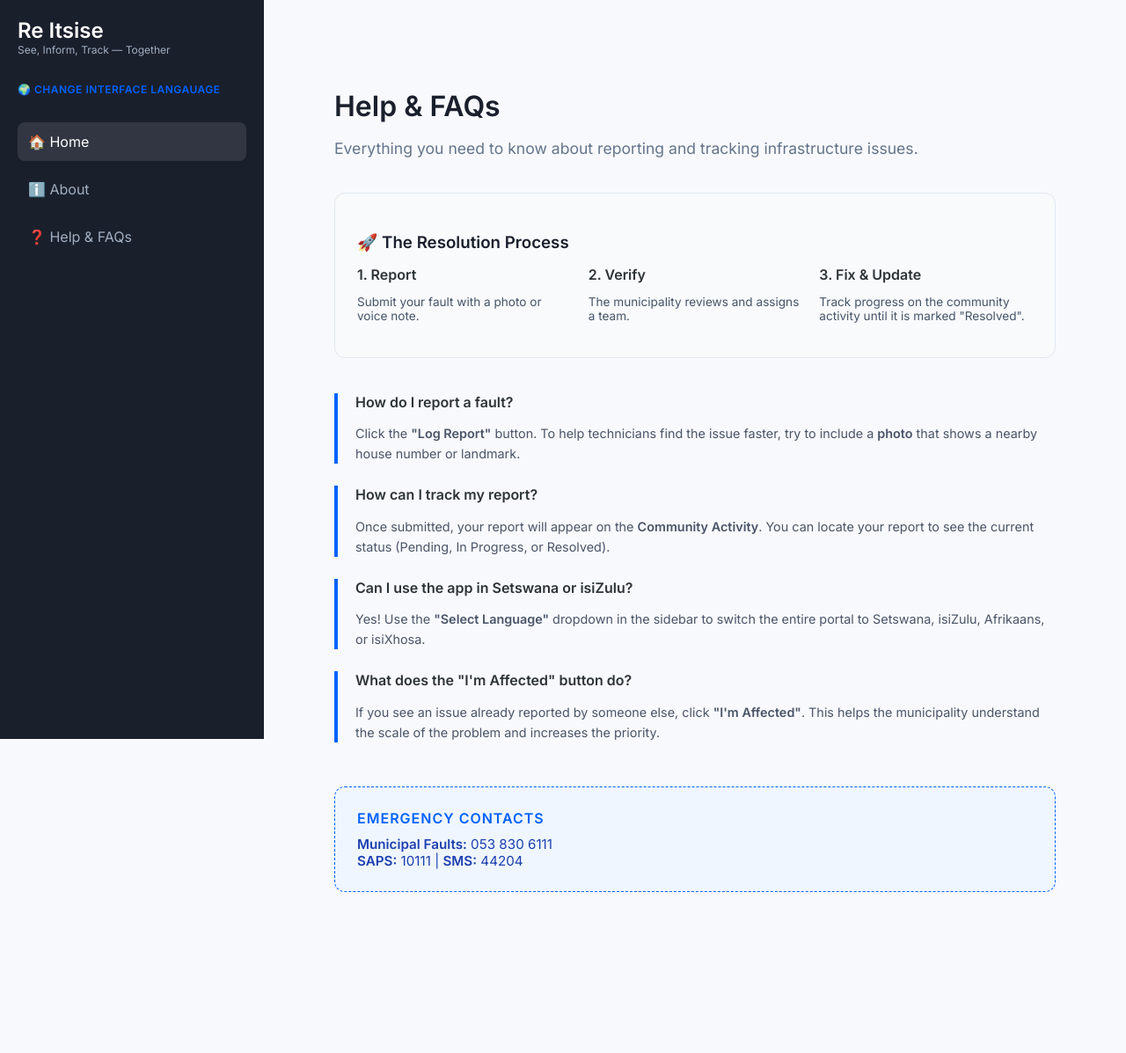
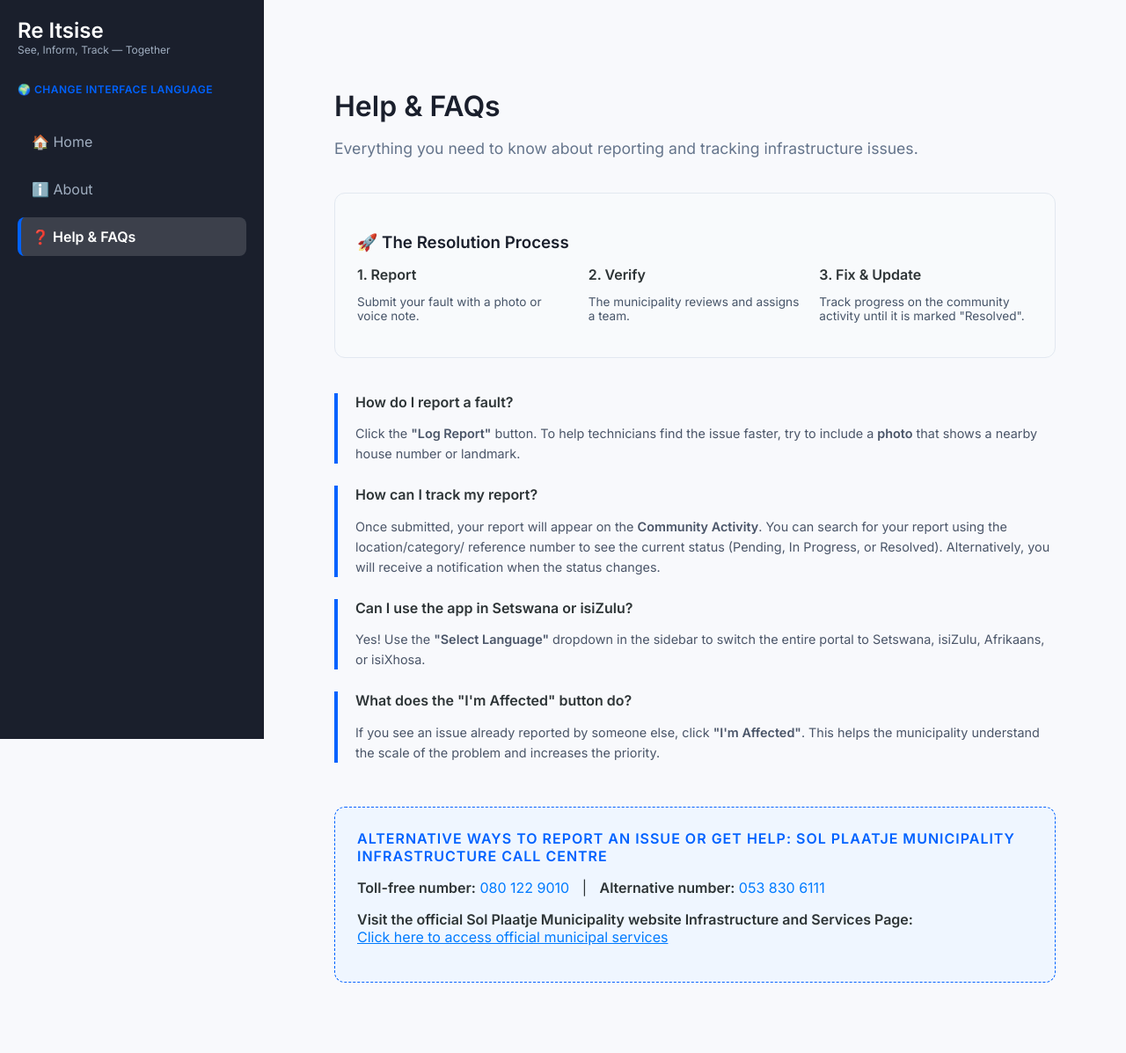
Before and after one commit to Sni180/Re-Itsise, a Django app: page /help/ in a window 1280 px wide. Shown: the whole page at 88% size. Before the commit the page ends 1014 px from the top, so only its background shows below. Run offline with Django 5.2, Linux system fonts and the light colour scheme.

Commit message:
Final Final Final Commit

```diff
--- a/reitsise/map/templates/base.html
+++ b/reitsise/map/templates/base.html
@@ -34,7 +34,6 @@
         z-index: 1000;
       }
 
-      /* Multilingual Section Styling */
       .translate-label {
         color: var(--accent-blue);
         font-weight: 800;
@@ -49,25 +48,21 @@
         margin-bottom: 30px;
       }
 
-      /* Enhanced Google Translate UI */
       .goog-te-gadget {
         font-family: "Inter", sans-serif !important;
-        color: #a0aec0 !important; /* Matches sidebar text */
+        color: #a0aec0 !important;
       }
 
       .goog-te-combo {
         width: 100%;
-        background: #ffffff !important; /* High contrast for visibility */
+        background: #ffffff !important;
         color: #1a1f2c !important;
         border: 2px solid var(--accent-blue) !important;
         padding: 8px !important;
         border-radius: 8px !important;
         cursor: pointer;
         font-weight: 600;
-        font-family: "Inter", sans-serif !important;
       }
-
-      /* Removed 'display:none' rules to keep Google branding visible for clarity */
 
       .brand {
         font-size: 1.5rem;
@@ -91,14 +86,22 @@
         border-radius: 8px;
         margin-bottom: 10px;
         transition: 0.2s;
+        border-left: 4px solid transparent; /* Placeholder for active state */
       }
-      .nav-link:hover,
-      .nav-link.active {
+
+      .nav-link:hover {
         background: rgba(255, 255, 255, 0.1);
         color: white;
       }
 
-      /* Main Content Area */
+      /* Active State Styling */
+      .nav-link.active {
+        background: rgba(255, 255, 255, 0.15);
+        color: white;
+        border-left: 4px solid var(--accent-blue);
+        font-weight: 600;
+      }
+
       .main-content {
         margin-left: 300px;
         padding: 40px;
@@ -113,14 +116,31 @@
       <span class="slogan notranslate">See, Inform, Track — Together</span>
 
       <div class="language-picker">
-        <span class="translate-label">🌍 Change Interface Langauage</span>
+        <span class="translate-label">🌍 Change Interface Language</span>
         <div id="google_translate_element"></div>
       </div>
 
       <nav>
-        <a href="{% url 'explorer_map' %}" class="nav-link active">🏠 Home</a>
-        <a href="{% url 'about' %}" class="nav-link">ℹ️ About</a>
-        <a href="{% url 'help' %}" class="nav-link">❓ Help & FAQs</a>
+        <a
+          href="{% url 'explorer_map' %}"
+          class="nav-link {% if request.resolver_match.url_name == 'explorer_map' %}active{% endif %}"
+        >
+          🏠 Home
+        </a>
+
+        <a
+          href="{% url 'about' %}"
+          class="nav-link {% if request.resolver_match.url_name == 'about' %}active{% endif %}"
+        >
+          ℹ️ About
+        </a>
+
+        <a
+          href="{% url 'help' %}"
+          class="nav-link {% if request.resolver_match.url_name == 'help' %}active{% endif %}"
+        >
+          ❓ Help & FAQs
+        </a>
       </nav>
     </div>
 
@@ -131,7 +151,6 @@
         new google.translate.TranslateElement(
           {
             pageLanguage: "en",
-            /* st: Setswana (displayed as Sesotho by default), zu: Zulu, af: Afrikaans, xh: Xhosa */
             includedLanguages: "en,af,st,zu,xh",
             layout: google.translate.TranslateElement.InlineLayout.SIMPLE,
             autoDisplay: false,
@@ -139,7 +158,6 @@
           "google_translate_element",
         );
 
-        // This script fixes the 'Sesotho' label to say 'Setswana' for Kimberley users
         const fixLabels = () => {
           const combo = document.querySelector(".goog-te-combo");
           if (combo) {
--- a/reitsise/map/templates/map/help.html
+++ b/reitsise/map/templates/map/help.html
@@ -68,8 +68,10 @@
     <h4 style="margin-bottom: 5px">How can I track my report?</h4>
     <p style="font-size: 0.9rem; color: #4a5568; line-height: 1.6">
       Once submitted, your report will appear on the
-      <strong>Community Activity</strong>. You can locate your report to see the
-      current status (Pending, In Progress, or Resolved).
+      <strong>Community Activity</strong>. You can search for your report using
+      the location/category/ reference number to see the current status
+      (Pending, In Progress, or Resolved). Alternatively, you will receive a
+      notification when the status changes.
     </p>
   </div>
 
@@ -122,18 +124,37 @@
         letter-spacing: 1px;
       "
     >
-      Emergency Contacts
+      Alternative ways to report an issue or get help: Sol Plaatje Municipality
+      Infrastructure Call Centre
     </p>
-    <p style="margin: 10px 0 0 0; font-size: 0.95rem; color: #1e40af">
-      <strong>Municipal Faults:</strong>
-      <a href="tel:0538306111" style="text-decoration: none; color: inherit"
+
+    <p>
+      <strong>Toll-free number:</strong>
+      <a href="tel:0801229010" style="text-decoration: none; color: #007bff"
+        >080 122 9010</a
+      >
+
+      <span style="margin: 0 10px">|</span>
+
+      <strong>Alternative number:</strong>
+      <a href="tel:0538306111" style="text-decoration: none; color: #007bff"
         >053 830 6111</a
-      ><br />
-      <strong>SAPS:</strong>
-      <a href="tel:10111" style="text-decoration: none; color: inherit"
-        >10111</a
       >
-      | <strong>SMS:</strong> 44204
+    </p>
+
+    <p>
+      <strong
+        >Visit the official Sol Plaatje Municipality website Infrastructure and
+        Services Page:</strong
+      >
+      <br />
+      <a
+        href="https://www.solplaatje.org.za/wordpress/infrastructure-and-services/"
+        style="text-decoration: underline; color: #007bff"
+        target="_blank"
+      >
+        Click here to access official municipal services
+      </a>
     </p>
   </div>
 </div>
```
